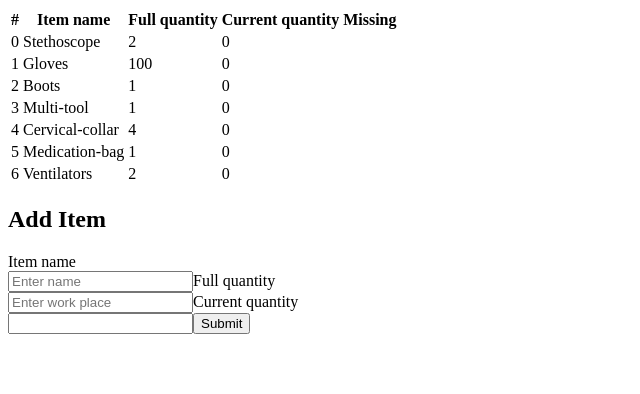
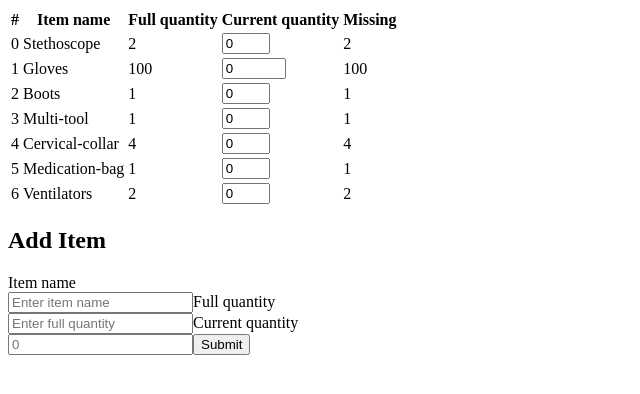
Before and after one commit to EhoodGoren/equipment-check, a React (Create React App) app: page /equipment in a window 1280 px wide. Shown: the top 394 px of the page, without its empty margins (0-640 px from the left). Built offline with nearby package versions, Linux system fonts and the light colour scheme.

Commit message:
Added current quantity changing. Missing quantity is updated accordingly

```diff
--- a/src/Components/AddItem.jsx
+++ b/src/Components/AddItem.jsx
@@ -5,11 +5,11 @@ function AddItem() {
         <form>
             <h2>Add Item</h2>
             <label htmlFor='name' >Item name</label><br />
-            <input name='name' placeholder="Enter name" />
+            <input name='name' placeholder="Enter item name" />
             <label htmlFor='full'>Full quantity</label><br />
-            <input name='full' placeholder="Enter work place" />
+            <input name='full' placeholder="Enter full quantity" />
             <label htmlFor='current'>Current quantity</label><br />
-            <input name='current' type='number' />
+            <input name='current' type='number' placeholder={0} />
             <button type='submit'>Submit</button>
         </form>
     )
--- a/src/Components/ItemRow.jsx
+++ b/src/Components/ItemRow.jsx
@@ -1,14 +1,38 @@
 import React from "react";
+import { connect } from 'react-redux';
+import { setItem } from '../redux/actions/equipmentActions';
 
-function ItemRow({ index, name, fullQuantity, currentQuantity }) {
+function ItemRow({ index, name, fullQuantity, currentQuantity, setItem }) {
+    const setQuantity = (e) => {
+        const inputValue = e.target.value;
+        let permitedValue = inputValue;
+        if(inputValue > fullQuantity) permitedValue = fullQuantity;
+        if(inputValue < 0) permitedValue = 0;
+        setItem(name, permitedValue);
+    }
     return (
         <tr>
             <td>{index}</td>
             <td>{name}</td>
             <td>{fullQuantity}</td>
-            <td>{currentQuantity}</td>
+            <td><input
+                    className='current-quantity'
+                    type='number'
+                    placeholder={0}
+                    min={0}
+                    max={fullQuantity}
+                    value={currentQuantity}
+                    onChange={setQuantity}
+                /></td>
+            <td>{fullQuantity - currentQuantity}</td>
         </tr>
     )
 }
 
-export default ItemRow;
+function mapDispatchToProps(dispatch) {
+    return {
+        setItem: (item, quantity) => dispatch(setItem(item, quantity))
+    }
+}
+
+export default connect(undefined, mapDispatchToProps)(ItemRow);
```
